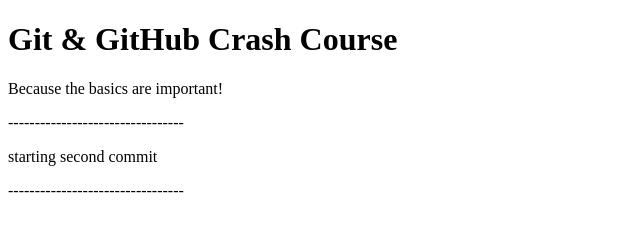
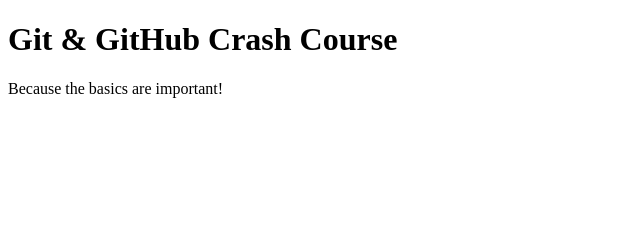
Before and after one commit to bhawesh490/git_hub_actions, a plain HTML site: page index.html in a window 1280 px wide. Shown: the whole page, without its empty margins (0-640 px from the left). Drawn offline with Linux system fonts and the light colour scheme.

Commit message:
Revert "second commit"
This reverts commit 6ee99bf86d61748de04603cb5a04a01ecb6cd283.

```diff
--- a/index.html
+++ b/index.html
@@ -9,8 +9,5 @@
   <body>
     <h1>Git & GitHub Crash Course</h1>
     <p>Because the basics are important!</p>
-    <p>---------------------------------</p>
-    <p>starting second commit</p>
-    <p>---------------------------------</p>
   </body>
 </html>
```
